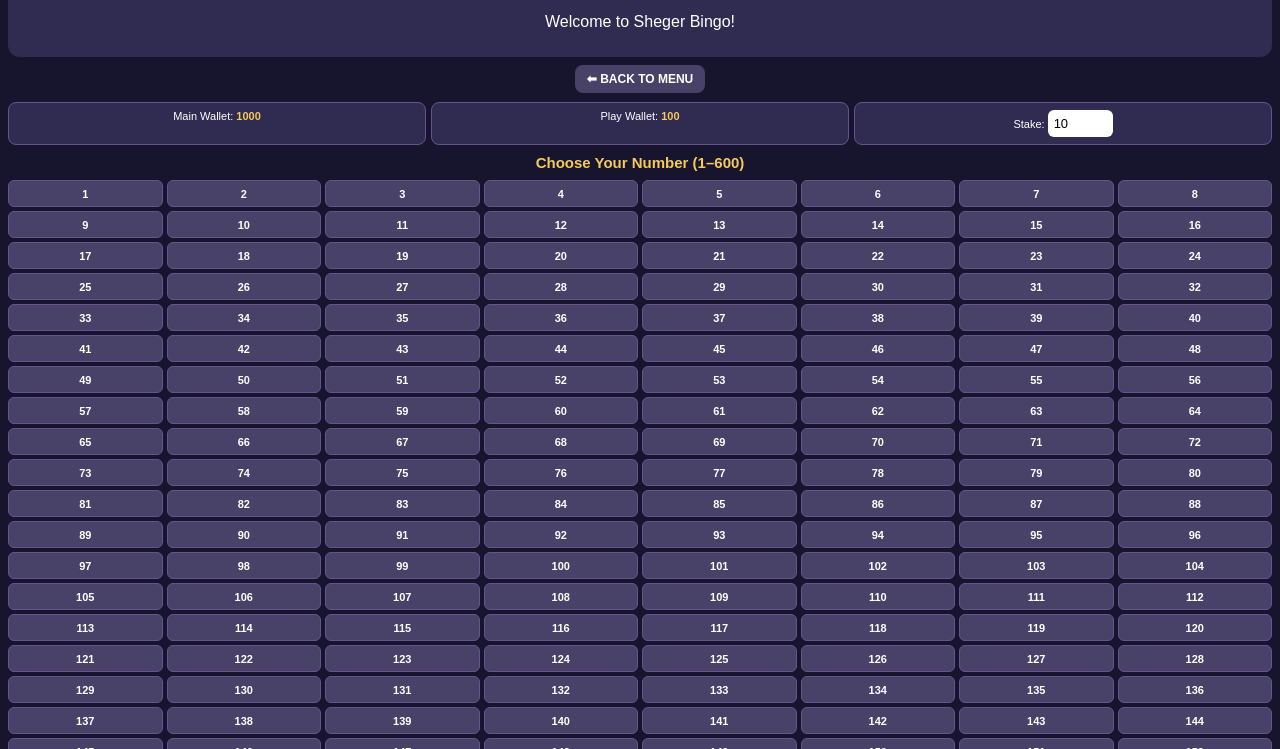
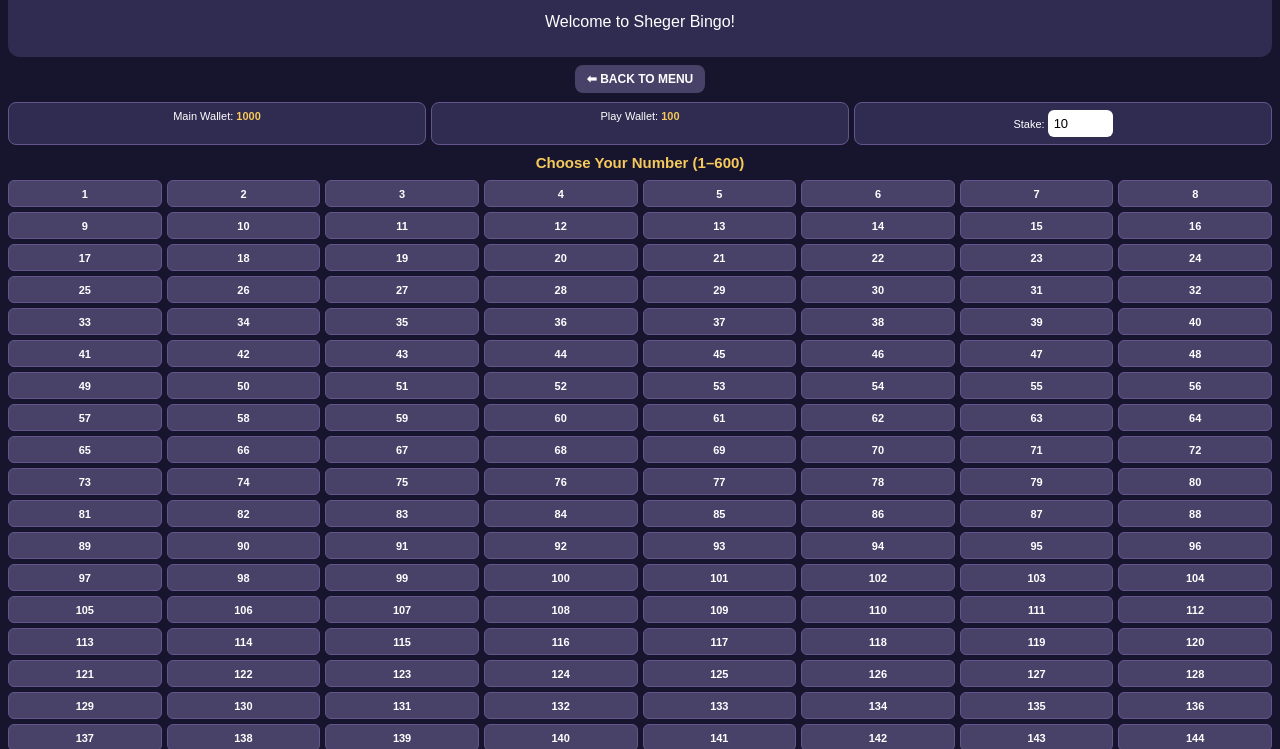
Before and after one commit to ShegerBingoET/sheger-bingo, a plain HTML site: page index.html in a window 1280 px wide. Both pictures are taken after a click on the button "🚀 Start". Shown: the part 51-800 px from the top of the page. Drawn offline with Linux system fonts and the light colour scheme.

Commit message:
Enhance #numbers styles with !important
Added !important to #numbers styles for overriding.

```diff
--- a/style.css
+++ b/style.css
@@ -142,3 +142,8 @@ input {
         padding: 6px 2px;
     }
 }
+#numbers {
+    display: grid !important;
+    grid-template-columns: repeat(8, minmax(0, 1fr)) !important;
+    gap: 5px !important;
+}
```
